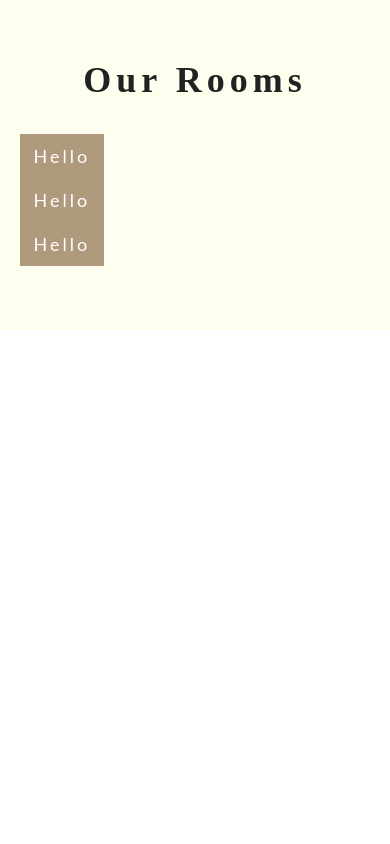
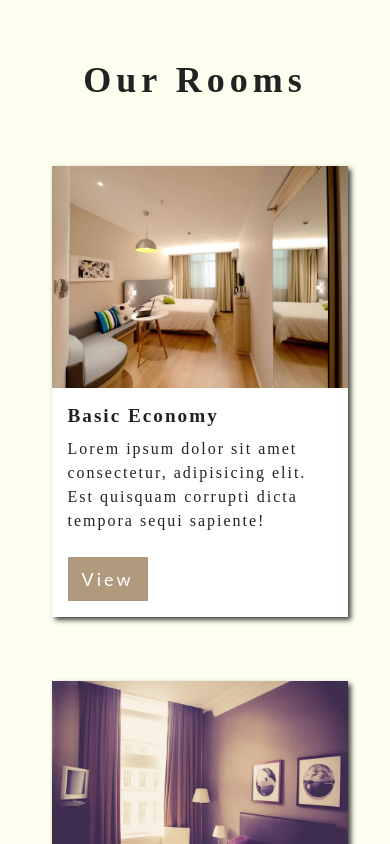
Before and after one commit to Xrenore3/styled-components_beachwalk-resort, a React (Create React App) app: page / in a window 390 px wide. Shown: the part 1640-2484 px from the top of the page. Before the commit the page ends 1970 px from the top, so only its background shows below. Built offline with nearby package versions, Linux system fonts and the light colour scheme.

Commit message:
finish RoomContainer with responsive css

```diff
--- a/src/components/home/About.js
+++ b/src/components/home/About.js
@@ -45,7 +45,7 @@ const AboutCenter = styled.div`
 }
 width: 90vw;
 margin: 0 auto;
-${media.desktop`
+${media.large`
 .about-info, .about-img {
   align-self: center;
   padding: ${setRem(0)}
--- a/src/components/home/Room.js
+++ b/src/components/home/Room.js
@@ -1,13 +1,74 @@
 import React from 'react';
 import { SmallButton } from '../globals/Buttons';
+import styled from 'styled-components';
+import { setRem, setColor, setLetterSpacing, setBorder, setTransition, setShadow } from './../../styles';
 
 
-const Room = ({ title }) => {
+const Room = ({ className, room }) => {
+    const { img = '', title = '', info = '', price = 0 } = room;
+
     return (
-        <div>
-            <SmallButton>Hello </SmallButton>
-        </div>
+        <article className={className}>
+            <div className="img-container">
+                <img src={img} alt='single room' />
+                <div className="price">${price}</div>
+            </div>
+            <div className="room-info">
+                <h4>{title}</h4>
+                <p>{info}</p>
+                <SmallButton>View</SmallButton>
+
+            </div>
+        </article>
     )
 }
 
-export default Room
+export default styled(Room)`
+    background: ${setColor.mainWhite};
+    margin: ${setRem(32)};
+    .img-container{
+        background: ${setColor.mainBlack};
+        position: relative;
+        img {
+            width:100%;
+            display: block;
+            ${setTransition()};
+            &:hover {
+            opacity: 0.5;
+        }
+        }
+        .price {
+            position: absolute;
+            top:50%;
+            left:50%;
+            transform: translate(-50%, -50%);
+            ${setLetterSpacing(5)};
+            color: ${setColor.mainWhite};
+            padding: ${setRem(10)} ${setRem(33)};
+            font-size: ${setRem(22)};
+            ${setBorder({ color: setColor.mainWhite })};
+            opacity: 0;
+            ${setTransition()}
+
+        }
+        &:hover .price {
+            opacity:1;
+        }
+    }
+    .room-info {
+        padding: ${setRem()};
+        h4 {
+            ${setLetterSpacing()};
+            text-transform: capitalize;
+        }
+        p {
+            ${setLetterSpacing()}
+        }
+    }
+    ${setShadow.light};
+    ${setTransition()}
+    &:hover {
+        ${setShadow.dark}
+    }
+
+`
--- a/src/components/home/RoomContainer.js
+++ b/src/components/home/RoomContainer.js
@@ -25,18 +25,20 @@ const RoomContainer = () => {
 const RoomsCenter = styled.div`
     width: 90vw;
     margin: 0 auto;
-    ${media.tablet`
+    ${media.large`
+        max-width: 1170px;
+        width: 100vw;
+    `};
+    display: grid;
+    grid-template-columns: repeat(auto-fit,minmax(360px,1fr));
+    /* ${media.tablet`
         display:grid;
         grid-template-columns: 1fr 1fr;
         grid-column-gap: ${setRem(32)};
     `}
-    ${media.desktop`
-        max-width: 1170px;
-        width: 100vw;
-    `}
     ${media.large`
         grid-template-columns: repeat(3, 1fr);
-    `}
+    `} */
 `
 
 export default RoomContainer
```
Also changed, not shown: 1 other file (tests, documents, lock files or other folders).
